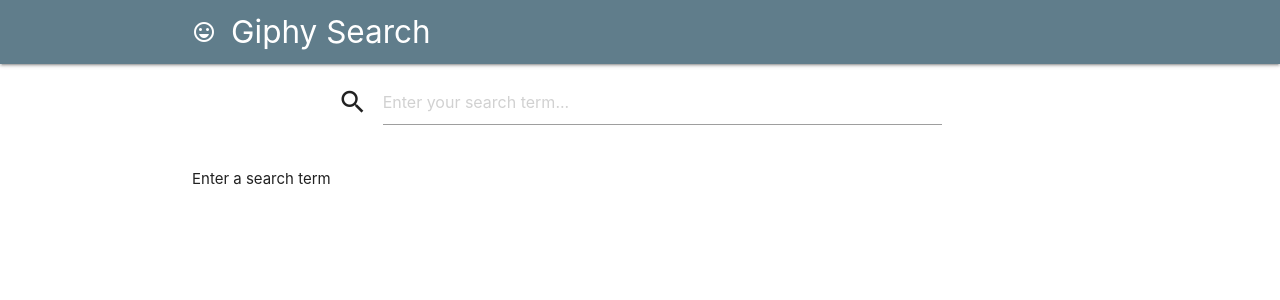
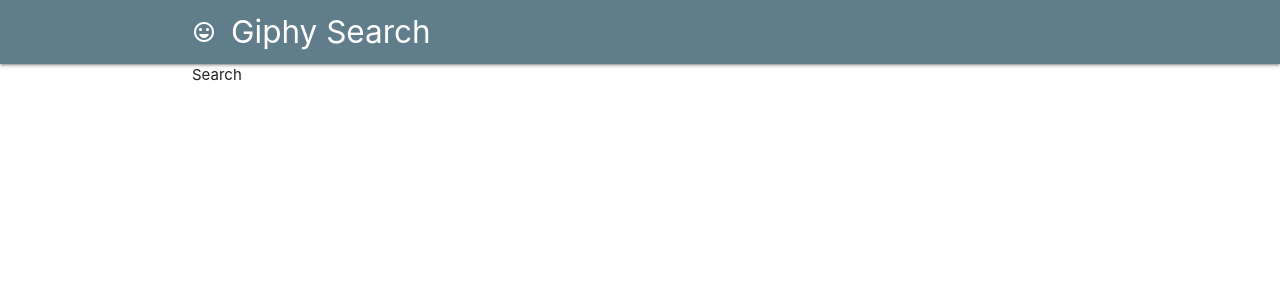
Before and after one commit to majikjohnson/giphy-search, a React (Create React App) app: page /search in a window 1280 px wide. Shown: the top 300 px of the page. Built offline with nearby package versions, Linux system fonts and the light colour scheme; the HTML template or start-up script is replaced by a standard one.

Commit message:
Added search results to state/context

```diff
--- a/src/App.js
+++ b/src/App.js
@@ -1,31 +1,27 @@
-import React, { useState } from 'react';
+import React from 'react';
 import './App.css';
 import 'materialize-css/dist/css/materialize.min.css';
 import Navbar from './components/layout/Navbar';
-import Searchbar from './components/layout/Searchbar';
-import GiphyContainer from './components/giphy/GiphyContainer';
+import Home from './components/pages/Home';
+import Search from './components/pages/Search';
+import SearchState from './context/SearchState';
+import { BrowserRouter as Router, Route, Switch } from 'react-router-dom';
 
 function App() {
-	const [query, setQuery] = useState('');
-	const [search, setSearch] = useState('');
-
-	const onChange = e => {
-		setQuery(e.target.value);
-	};
-
-	const onSubmit = async e => {
-		e.preventDefault();
-		setSearch(query);
-	};
-
 	return (
-		<div className="App">
-			<Navbar />
-			<div className="container">
-				<Searchbar onChange={onChange} onSubmit={onSubmit} />
-				<GiphyContainer searchTerm={search} />
-			</div>
-		</div>
+		<SearchState>
+			<Router>
+				<div className="App">
+					<Navbar />
+					<div className="container">
+						<Switch>
+							<Route exact path="/" component={Home} />
+							<Route exact path="/search" component={Search} />
+						</Switch>
+					</div>
+				</div>
+			</Router>
+		</SearchState>
 	);
 }
 
--- a/src/components/giphy/GiphyContainer.js
+++ b/src/components/giphy/GiphyContainer.js
@@ -1,5 +1,6 @@
-import React, { useEffect, useState } from 'react';
+import React, { useContext } from 'react';
 import GiphyItem from './GiphyItem';
+import SearchContext from '../../context/SearchContext';
 
 // chunkArray will split the given array into the given number of chunks
 // Each "chunk" will be a new array
@@ -14,15 +15,15 @@
 };
 
 const renderImages = results => {
-    // We have three column and want an even number of Giphy results in each.
-    // We therefore want to divide the number of search results by three to
-    // determine how many search results we will put in each column
+	// We have three column and want an even number of Giphy results in each.
+	// We therefore want to divide the number of search results by three to
+	// determine how many search results we will put in each column
 	const columns = chunkArray(results, results.length / 3);
 	return (
 		<>
-			{columns.map(row => {
+			{columns.map((row, index) => {
 				return (
-					<div className="col s4">
+					<div key={index} className="col s4">
 						{row.map(result => (
 							<GiphyItem
 								key={result.id}
@@ -38,39 +39,14 @@
 	);
 };
 
-const GiphyContainer = props => {
-	const [results, setResults] = useState([]);
-	const { searchTerm } = props;
-
-	useEffect(() => {
-		async function fetchData() {
-			const giphyApiKey = process.env.REACT_APP_GIPHY_API_KEY;
-			try {
-				const res = await fetch(
-					`http://api.giphy.com/v1/gifs/search?api_key=${giphyApiKey}&q=${searchTerm}&limit=21&rating=G`
-				);
-				const json = await res.json();
-				console.log({ json });
-				setResults(
-					json.data.map(item => {
-						return {
-							id: item.id,
-							url: item.url,
-							title: item.title,
-							preview: item.images.preview.mp4,
-						};
-					})
-				);
-			} catch (error) {}
-		}
-		if (searchTerm !== '') {
-			fetchData();
-		}
-	}, [searchTerm]);
+const GiphyContainer = () => {
+	const searchContext = useContext(SearchContext);
+	const { giphys } = searchContext;
+	console.log(searchContext);
 
 	return (
 		<div className="row">
-			{results.length > 0 ? renderImages(results) : 'Enter a search term'}
+			{giphys.length > 0 ? renderImages(giphys) : 'Enter a search term'}
 		</div>
 	);
 };
--- a/src/components/layout/Searchbar.js
+++ b/src/components/giphy/Searchbar.js
@@ -1,10 +1,23 @@
-import React from 'react';
+import React, { useState, useContext } from 'react';
+import SearchContext from '../../context/SearchContext';
 
-const Searchbar = props => {
+const Searchbar = () => {
+	const searchContext = useContext(SearchContext);
+	const [query, setQuery] = useState('');
+
+	const onChange = e => {
+		setQuery(e.target.value);
+	};
+
+	const onSubmit = async e => {
+		e.preventDefault();
+		searchContext.getGiphys(query);
+	};
+
 	return (
 		<div className="container">
 			<div className="row">
-				<form onSubmit={props.onSubmit}>
+				<form onSubmit={onSubmit}>
 					<div className="input-field col s12">
 						<i className="material-icons prefix">search</i>
 						<input
@@ -12,7 +25,7 @@
 							type="search"
 							placeholder="Enter your search term..."
 							required
-							onChange={props.onChange}
+							onChange={onChange}
 						/>
 						<label className="label-icon" htmlFor="search" />
 						<i className="material-icons">close</i>
--- /dev/null
+++ b/src/components/pages/Home.js
@@ -0,0 +1,14 @@
+import React, { Fragment } from 'react'
+import Searchbar from '../giphy/Searchbar';
+import GiphyContainer from '../giphy/GiphyContainer';
+
+const Home = () => {
+    return (
+        <Fragment>
+            <Searchbar />
+			<GiphyContainer />
+        </Fragment>
+    )
+}
+
+export default Home
--- /dev/null
+++ b/src/components/pages/Search.js
@@ -0,0 +1,7 @@
+import React, { Fragment } from 'react';
+
+const Search = () => {
+	return <Fragment>Search</Fragment>;
+};
+
+export default Search;
--- /dev/null
+++ b/src/context/SearchContext.js
@@ -0,0 +1,5 @@
+import { createContext } from 'react';
+
+const SearchContext = createContext();
+
+export default SearchContext;
--- /dev/null
+++ b/src/context/SearchState.js
@@ -0,0 +1,40 @@
+import React, { useState } from 'react';
+import SearchContext from './SearchContext';
+
+const SearchState = props => {
+	const [giphys, setGiphys] = useState([]);
+
+	const getGiphys = async text => {
+		const giphyApiKey = process.env.REACT_APP_GIPHY_API_KEY;
+		try {
+			const res = await fetch(
+				`http://api.giphy.com/v1/gifs/search?api_key=${giphyApiKey}&q=${text}&limit=21&rating=G`
+			);
+			const json = await res.json();
+			console.log({ json });
+			setGiphys(
+				json.data.map(item => {
+					return {
+						id: item.id,
+						url: item.url,
+						title: item.title,
+						preview: item.images.preview.mp4,
+					};
+				})
+			);
+		} catch (error) {}
+	};
+
+	return (
+		<SearchContext.Provider
+			value={{
+				giphys: giphys,
+				getGiphys,
+			}}
+		>
+			{props.children}
+		</SearchContext.Provider>
+	);
+};
+
+export default SearchState;
```
